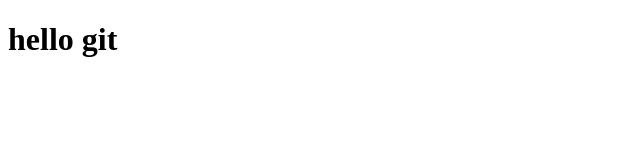
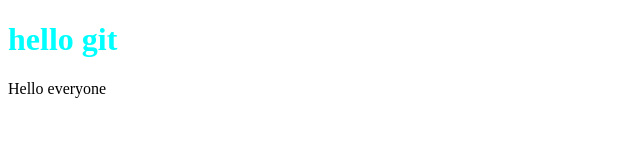
Before and after one commit to arcuetcse/marketplace, a plain HTML site: page index.html in a window 1280 px wide. Shown: the whole page, without its empty margins (0-640 px from the left). Drawn offline with Linux system fonts and the light colour scheme.

Commit message:
1st commit by Chanchal

```diff
--- a/index.html
+++ b/index.html
@@ -1,10 +1,11 @@
 <!DOCTYPE html>
 <html lang="en">
-<head>
-    <meta charset="UTF-8">
+  <head>
+    <meta charset="UTF-8" />
     <title>Title</title>
-</head>
-<body>
-<h1>hello git</h1>
-</body>
+  </head>
+  <body>
+    <h1 style="color: aqua">hello git</h1>
+    <p>Hello everyone</p>
+  </body>
 </html>
```
Also changed, not shown: index.css (added).
